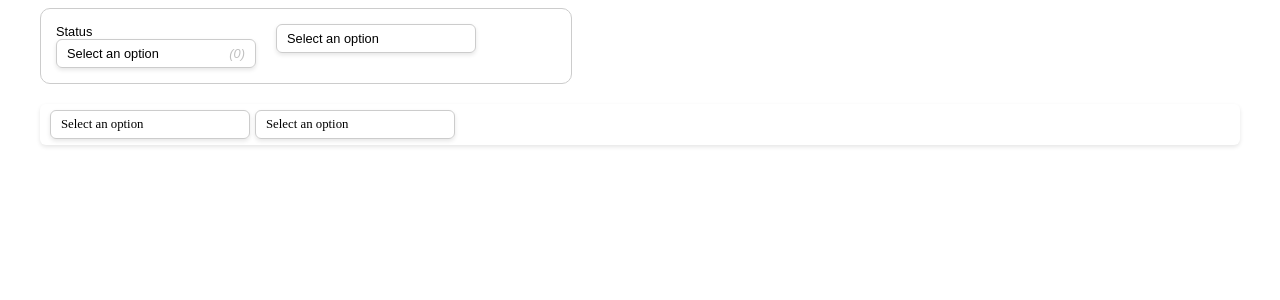
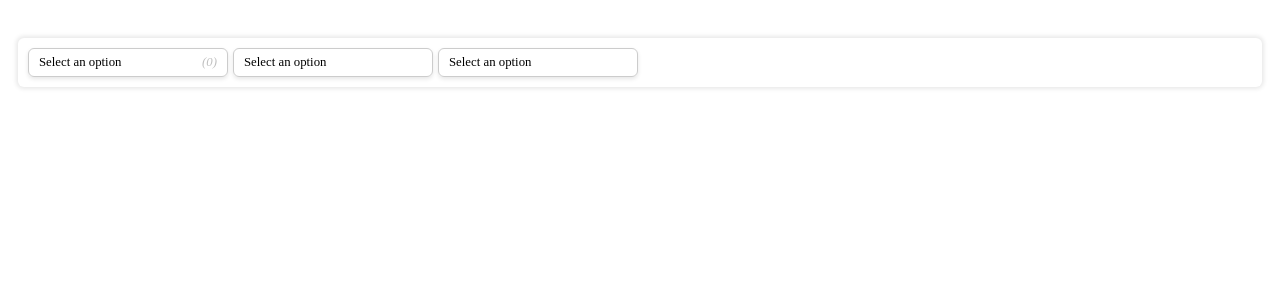
Before and after one commit to zpaulange/react_ui, a React (Vite) app: page / in a window 1280 px wide. Shown: the top 300 px of the page. Built offline with nearby package versions, Linux system fonts and the light colour scheme.

Commit message:
datatable integration

```diff
--- a/src/App.css
+++ b/src/App.css
@@ -1,10 +1,11 @@
 
 body{
-  display: flex;
+  /* display: flex;
   flex-direction: column;
-  align-items: center;
+  align-items: center; */
   /*justify-content: center;*/
-  height: 100vh;
+  min-height: 100vh;
+  padding:10px;
 }
 
 .app{
--- a/src/App.tsx
+++ b/src/App.tsx
@@ -5,47 +5,34 @@ import Select from './ui/Select/Select'
 import DataTable from './ui/DataTable/DataTable'
 
 function App() {
-  const optionsList1 = [
-    { label: 'tout', value: 'Tout', count: 5 },
-    { label: 'Option 1', value: 'option1', statusColor: 'red', count: 5 },
-    { label: 'Option 2', value: 'option2', statusColor: 'green', count: 10},
-    { label: 'Option 3', value: 'option3', statusColor: 'yellow', count: 18 },
-  ]
-  const optionsList2 = [
-    { label: 'BJ', value: 'Benin' },
-    { label: 'NG', value: 'Nigeria' },
-    { label: 'GH', value: 'Ghana' },
-  ]
-  const [value1, setValue1] = useState(null)
-  console.log("value1", value1);
-
-  const [value2, setValue2] = useState(null)
-  console.log("value2", value2);
 
   return (
     <>
-      <div className='app'>
-        <Select
-          options={optionsList1}
-          onSelect={(option: any) => {
-            //console.log("option", option)
-            setValue1(option.value1)
+      <div className='box'>
+        <DataTable
+          filters={{
+            defaultFilter:true,
+            data:[
+              {
+                options:[
+                  { label: 'tout', value: 'Tout', count: 5 },
+                  { label: 'Option 1', value: 'option1', statusColor: 'red', count: 5 },
+                  { label: 'Option 2', value: 'option2', statusColor: 'green', count: 10},
+                  { label: 'Option 3', value: 'option3', statusColor: 'yellow', count: 18 },
+                ]
+              },
+              {
+                options:[
+                  { label: 'tout', value: 'Tout', count: 5 },
+                  { label: 'Option 1', value: 'option1', statusColor: 'red', count: 5 },
+                  { label: 'Option 2', value: 'option2', statusColor: 'green', count: 10},
+                  { label: 'Option 3', value: 'option3', statusColor: 'yellow', count: 18 },
+                ]
+              }
+            ]
           }}
-          statusColors={true}
-          count={true}
-          label='Status'
+          data={[]}
         />
-        <Select
-          options={optionsList2}
-          onSelect={(option: any) => {
-            //console.log("option", option)
-            setValue2(option.value)
-          }}
-          isLabel={true}
-        />
-      </div>
-      <div className='box'>
-        <DataTable/>
       </div>
     </>
   )
--- a/src/ui/DataTable/DataTable.tsx
+++ b/src/ui/DataTable/DataTable.tsx
@@ -1,30 +1,60 @@
-import Select from "../Select/Select"
-import styles from "./dataTable.module.scss"
+/* eslint-disable @typescript-eslint/no-unused-vars */
+/* eslint-disable @typescript-eslint/no-explicit-any */
+import Select from "../Select/Select";
+import styles from "./dataTable.module.scss";
 
-export default function DataTable() {
+interface Filter {
+  defaultFilter?: boolean
+  data?: Array<any>
+}
+
+interface DataTableProps {
+  filters?: Filter;
+  data: Array<any>
+}
+export default function DataTable(props: DataTableProps) {
+  const { filters, data } = props;
+  console.log(filters);
+
+  //default filter
+  const defaultFilter = filters?.defaultFilter && (
+    <Select
+      options={[
+        { label: "tout", value: "Tout" },
+        { label: "Option 1", value: "def option1", statusColor: "red", count: 5 },
+        { label: "Option 2", value: "def option2", statusColor: "green", count: 10},
+        { label: "Option 3", value: "def option3", statusColor: "yellow", count: 18 },
+      ]}
+      onSelect={(option: any) => {}}
+      statusColors={true}
+      count={true}
+    />
+  );
+
+
+  //filter data
+  interface FilterDataItem {
+    options: Array<any>
+    [key: string]: any
+  }
+  const filterData = filters?.data && (
+    filters.data.map((f: FilterDataItem, idx: number) => (
+        <Select
+            key={idx}
+            options={f.options}
+            onSelect={(option: any) => {console.log("option", option)}}
+            statusColors={!!f.statusColors}
+            count={!!f.count}
+        />
+    ))
+  )
+
   return (
     <div className={styles.datatable}>
-        <div className={styles.datatable_head}>
-            <Select
-                options={[
-                    { label: 'tout', value: 'Tout' },
-                    { label: 'Option 1', value: 'option1' },
-                    { label: 'Option 2', value: 'option2' },
-                    { label: 'Option 3', value: 'option3' }
-                ]}
-                onSelect={(option: any) => {}}
-            />
-            <Select
-                options={[
-                    { label: 'tout', value: 'Tout' },
-                    { label: 'Option 1', value: 'option1' },
-                    { label: 'Option 2', value: 'option2' },
-                    { label: 'Option 3', value: 'option3' }
-                ]}
-                onSelect={(option: any) => {}}
-            />
-        </div>
-
+      <div className={styles.datatable_head}>
+        {defaultFilter}
+        {filterData}
+      </div>
     </div>
-  )
+  );
 }
--- a/src/ui/DataTable/dataTable.module.scss
+++ b/src/ui/DataTable/dataTable.module.scss
@@ -1,14 +1,14 @@
 .datatable{
     //overflow-x: scroll;
     //overflow-y: hidden;
-    width: 1200px;
+    //width: 1200px;
 }
 .datatable_head{
     display: flex;
     justify-content: flex-start;
     gap:5px;
     align-items: center;
-    padding: 6px 10px;
+    padding: 10px;
     border-radius: 6px;
-    box-shadow: 0 2px 4px rgba(0, 0, 0, 0.1);
+    box-shadow: 0px 0px 4px 2px rgb(0 0 0 / 9%);
 }
```
